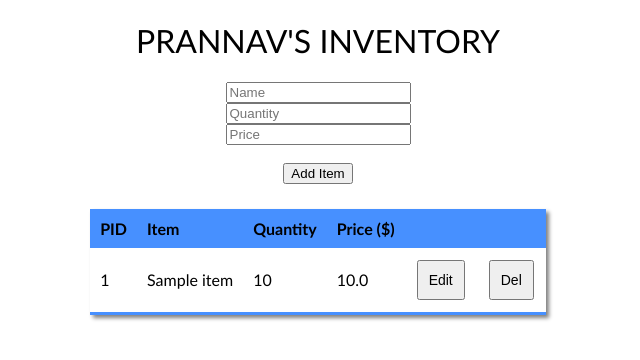
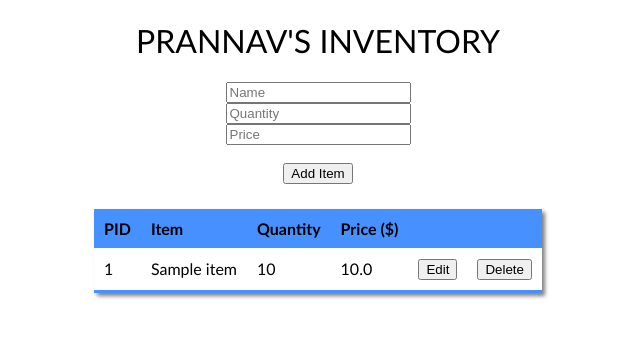
Before and after one commit to bluepra/CRUD_Inventory, a Flask app: page / in a window 1280 px wide. Shown: the top 360 px of the page, without its empty margins (322-962 px from the left). Run offline with Flask 2, Linux system fonts and the light colour scheme; tables that the repository leaves empty hold one stand-in row (values such as "Sample post").

Commit message:
Implemented Delete feature with Database

```diff
--- a/app.py
+++ b/app.py
@@ -27,9 +27,15 @@ class Warehouse(db.Model):
 	def __repr__(self):
 		return f"Warehouse('{self.wid}', '{self.name}')"
 
-# Default page
-@app.route('/', methods = ["POST", "GET"])
-def inventory():
+# Default (Inventory) page
+@app.route("/", methods = ["POST", "GET"])
+def inventory_page():
+	"""
+    This function is used as the main page.
+	Used to show the inventory.
+	When users add an item using the form, the POST request is handled here as well
+    """
+
 	if request.method == "GET":
 		inventory = db.session.query(Item).all()
 		return render_template("index.html", rows = inventory)
@@ -53,6 +59,7 @@ def inventory():
 		return redirect("/")
 
 
+# Warehouse page
 @app.route("/warehouses", methods = ["POST", "GET"])
 def warehouses_page():
 	if request.method == "GET":
@@ -78,5 +85,31 @@ def warehouses_page():
 		return redirect("/warehouses")
 
 
+@app.route("/delete_item/<int:pid>", methods = ["POST", "GET"])
+def delete_item(pid):
+	item_to_remove = db.session.query(Item).get_or_404(pid)
+
+	try:
+		db.session.delete(item_to_remove)
+		db.session.commit()
+	except:
+		return f"Failed to delete item {pid}"
+
+	return redirect("/")
+
+
+@app.route("/delete_warehouse/<int:wid>", methods = ["POST", "GET"])
+def delete_warehouse(wid):
+	warehouse_to_remove = db.session.query(Warehouse).get_or_404(wid)
+
+	try:
+		db.session.delete(warehouse_to_remove)
+		db.session.commit()
+	except:
+		return f"Failed to delete warehouse {wid}"
+
+	return redirect("/warehouses")
+
+
 if __name__ == "__main__":
 	app.run(debug = True)
--- a/templates/index.html
+++ b/templates/index.html
@@ -7,7 +7,7 @@
 
     <!-- Form that lets the user add more entries -->
     <div class = "add_form">
-        <form action="/", method="post">
+        <form action="/", method="POST">
             <!-- <label for="item_input">Item:</label><br> -->
             <input type="text" id="item_input" name = "item_input" placeholder="Name"><br>
 
@@ -40,8 +40,16 @@
                     <td>{{row['name']}}</td>
                     <td>{{row['quantity']}}</td>
                     <td>{{row['price']}}</td>
-                    <td><button class = "button">Edit</button></td>
-                    <td><button class = "button">Del</button></td>
+                    <td>
+                        <form action="/edit_item", method="POST">
+                            <input type="submit" value="Edit">
+                        </form>
+                    </td>
+                    <td>
+                        <form action="/delete_item/{{row['pid']}}", method="POST">
+                            <input type="submit" value="Delete">
+                        </form></td>
+                    </td>
                 </tr>
             {% endfor %}
         </tbody>
```
Also changed, not shown: templates/warehouses.html (+11 -3 lines), data.db.
